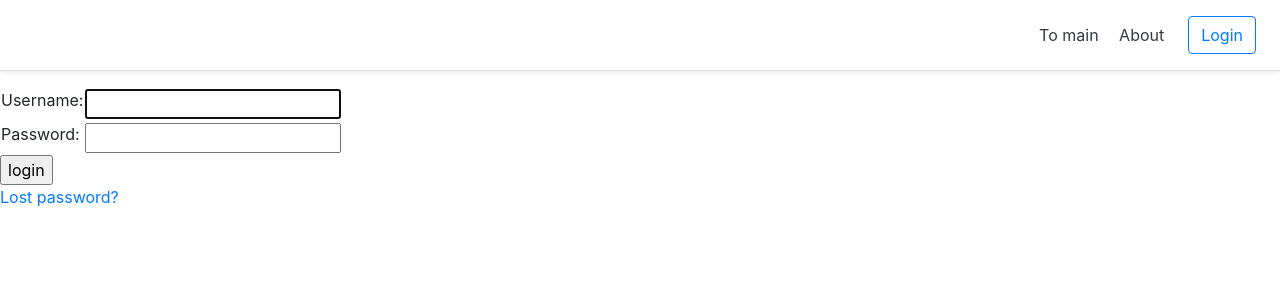
After one commit to forza111/bank, a Django app: page /accounts/login/ in a window 1280 px wide. The commit adds this page. Shown: the top 300 px of the page. Run offline with Django 3.2, Linux system fonts and the light colour scheme; parts of the project's set-up code (start-up, migrations or seed data) failed here and were passed over; some libraries are stand-ins or nearby versions.

Commit message:
Вход/выход пользователя из системы. Визуализация на странице залогиненных/не вошедших в систему пользователей.

```diff
--- a/bank/urls.py
+++ b/bank/urls.py
@@ -16,9 +16,11 @@ Including another URLconf
 from django.contrib import admin
 from django.urls import path,include
 
+
 urlpatterns = [
     path('admin/', admin.site.urls),
     path('payment/',include('payment.urls')),
     path('', include('payment.urls')),
     path('accounts/', include('django.contrib.auth.urls')),
+
 ]
--- a/payment/templates/payment/base.html
+++ b/payment/templates/payment/base.html
@@ -20,7 +20,14 @@
     <a class="p-2 text-dark" href="{% url 'payment:about' %}">About</a>
 
   </nav>
-  <a class="btn btn-outline-primary" href="#">Sign up</a>
+    {% if user.is_authenticated %}
+    <a class="btn btn-outline-primary" href=
+            "{% url 'logout'%}?next={{request.path}}">{{ user.get_username }}<br>Logout</br></a>
+
+    {% else %}
+    <a class="btn btn-outline-primary" href=
+            "{% url 'login'%}?next={{request.path}}">Login</a>
+    {% endif %}
 
 </div>
 
--- /dev/null
+++ b/templates/registration/login.html
@@ -0,0 +1,41 @@
+{% extends "payment/base.html" %}
+
+
+{% block content %}
+
+{% if form.errors %}
+  <p>Your username and password didn't match. Please try again.</p>
+{% endif %}
+
+{% if next %}
+  {% if user.is_authenticated %}
+    <p>Your account doesn't have access to this page. To proceed,
+    please login with an account that has access.</p>
+  {% else %}
+    <p>Please login to see this page.</p>
+  {% endif %}
+{% endif %}
+
+<form method="post" action="{% url 'login' %}">
+{% csrf_token %}
+<table>
+
+<tr>
+  <td>{{ form.username.label_tag }}</td>
+  <td>{{ form.username }}</td>
+</tr>
+
+<tr>
+  <td>{{ form.password.label_tag }}</td>
+  <td>{{ form.password }}</td>
+</tr>
+</table>
+
+<input type="submit" value="login" />
+<input type="hidden" name="next" value="{{ next }}" />
+</form>
+
+{# Assumes you setup the password_reset view in your URLconf #}
+<p><a href="{% url 'password_reset' %}">Lost password?</a></p>
+
+{% endblock %}
--- /dev/null
+++ b/templates/registration/password_reset_done.html
@@ -0,0 +1,4 @@
+{% extends "payment/base.html" %}
+{% block content %}
+<p>We've emailed you instructions for setting your password. If they haven't arrived in a few minutes, check your spam folder.</p>
+{% endblock %}
--- /dev/null
+++ b/templates/registration/password_reset_email.html
@@ -0,0 +1,2 @@
+Someone asked for password reset for email {{ email }}. Follow the link below:
+{{ protocol}}://{{ domain }}{% url 'password_reset_confirm' uidb64=uid token=token %}
```
Also changed, not shown: templates/registration/logged_out.html (added, +7 -0 lines), templates/registration/password_reset_complete.html (added, +7 -0 lines), templates/registration/password_reset_confirm.html (added, +31 -0 lines), templates/registration/password_reset_form.html (added, +10 -0 lines), payment/migrations/0001_initial.py, payment/migrations/0002_auto_20200912_1754.py (deleted), payment/migrations/0003_auto_20200912_1837.py (deleted), payment/migrations/0004_auto_20200912_1838.py (deleted), payment/migrations/0005_auto_20200912_1856.py (deleted), payment/migrations/0006_auto_20200915_0618.py (deleted), payment/migrations/0007_auto_20200918_1212.py (deleted), payment/migrations/0008_auto_20200918_1316.py (deleted).
